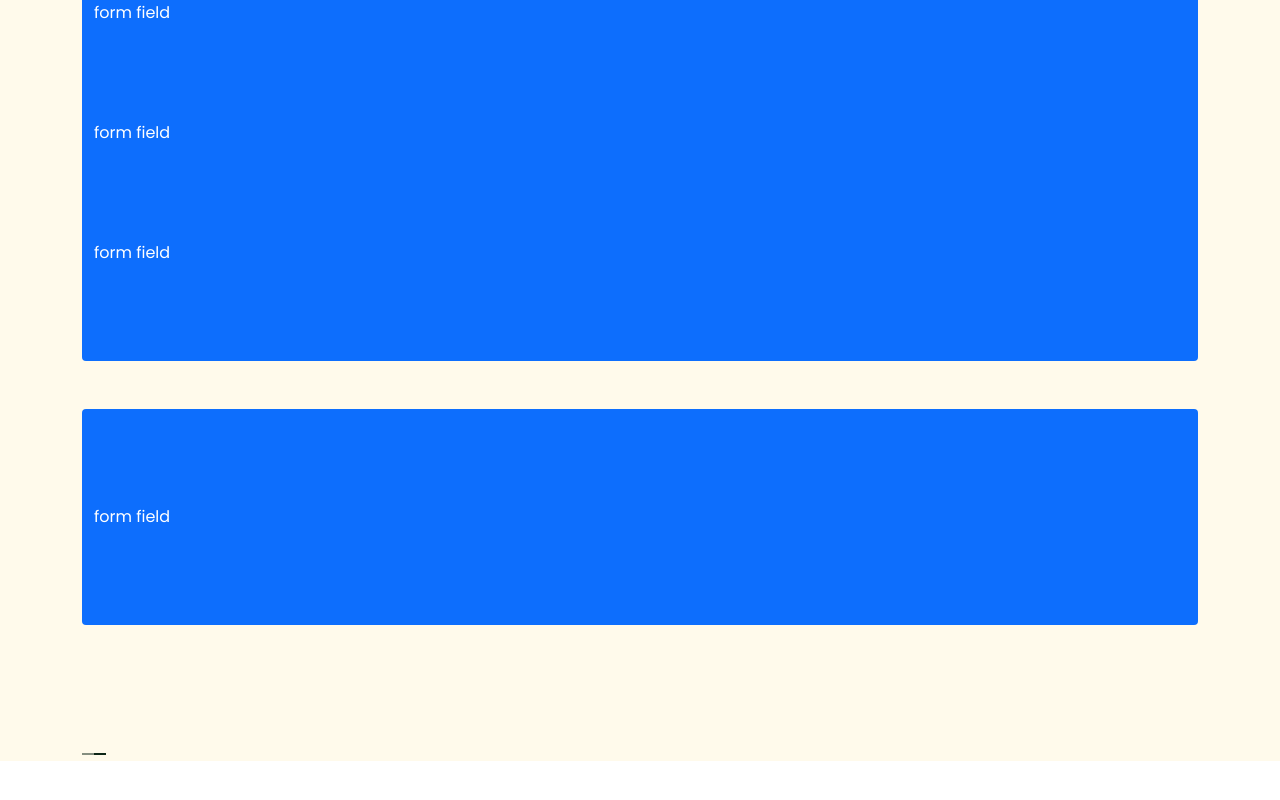
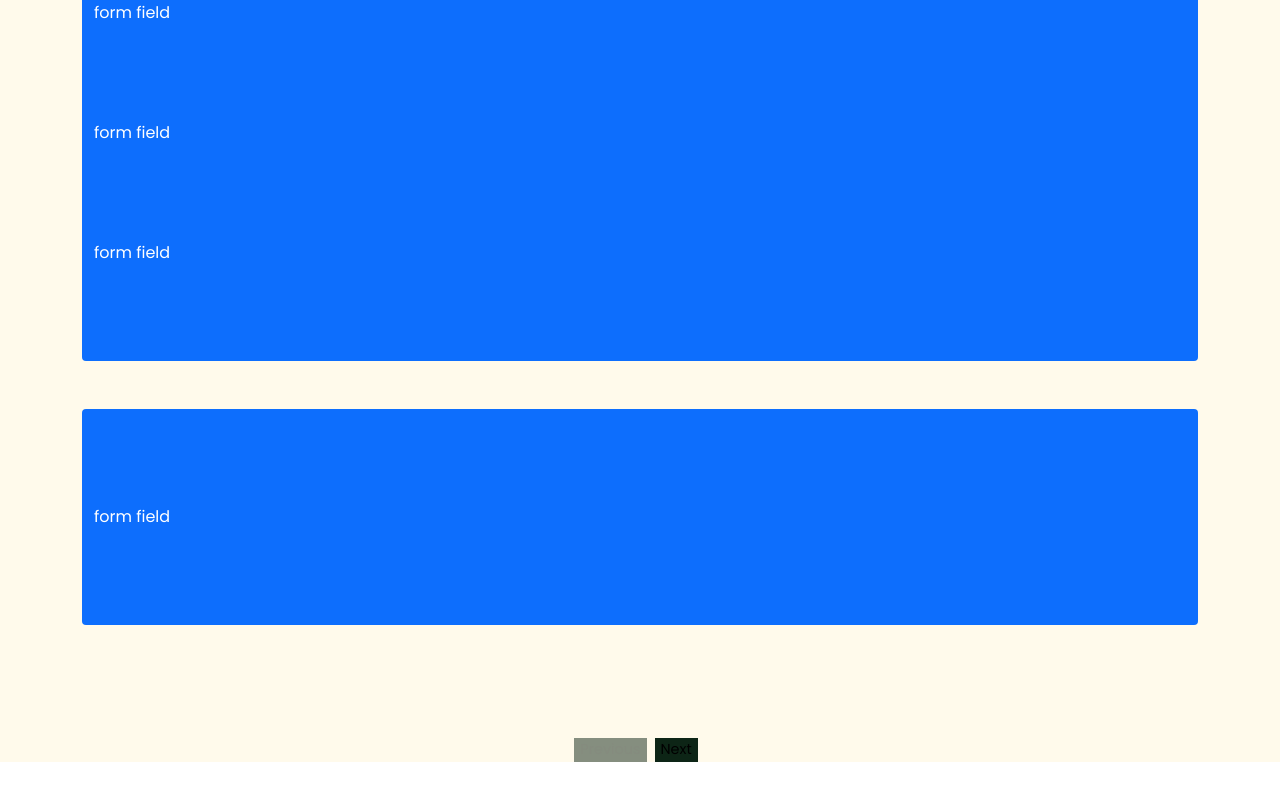
Before and after one commit to GaadMaiyaki/risk-app-form-client, a React (Create React App) app: page /form in a window 1280 px wide. Shown: the part 554-1354 px from the top of the page. Built offline with nearby package versions, Linux system fonts and the light colour scheme.

Commit message:
updated.

```diff
--- a/src/components/form-provider/index.tsx
+++ b/src/components/form-provider/index.tsx
@@ -12,8 +12,11 @@ import FormProccessor from "../form-processor";
 
 import { extractDataValue, validatorProcessor } from "../../utils";
 
-import { useRefs } from "./../../hooks/useRefs";
+import {useRefs} from "./../../hooks/useRefs";
+
 import Button from "../resuable/button";
+
+import { flatData } from "./../../utils/index";
 
 interface IFormProvider {
   data: Array<any>;
@@ -24,24 +27,14 @@ const FormProvider = ({ data }: IFormProvider) => {
     {
       currentSection,
       formSections,
-      section: currentFormSection,
+      section,
       shouldPrevious,
       shouldNext,
+      getNextSectionName,
+      getPreviousSectionName,
     },
     handleSectionChange,
   ] = useFormProcessor(data);
-
-  const [s, setS] = React.useState<any>({});
-
-  console.log(s, "this is s man");
-
-  const criteria = ({ isValid, dirty }: any) => {
-    if (!isValid) {
-      return true;
-    }
-
-    return false;
-  };
 
   const refs: {
     [key: string]: React.MutableRefObject<any>;
@@ -64,6 +57,7 @@ const FormProvider = ({ data }: IFormProvider) => {
     <Formik
       initialValues={extractDataValue(data)}
       validationSchema={validatorProcessor(Yup, currentSection)}
+      validateOnMount
       onSubmit={(v, f: any) => {
         console.log(v, "this is value", f, "this is error");
       }}
@@ -79,29 +73,52 @@ const FormProvider = ({ data }: IFormProvider) => {
                 refs={refs}
               />
 
-              <aside className="my-5">
+              <aside className="my-5 text-center">
                 <Button
-                  onClick={() => handleSectionChange("previous")}
-                  type="button"
+                  onClick={() => {
+                    //formik.isValid&&
+                    handleSectionChange("previous");
+
+                    //!formik.isValid && handleErr(formik.errors);
+                  }}
+                  type="submit"
                   title=""
                   color="primary"
                   size="lg"
-                  label=""
+                  label="Previous"
                   disabled={!shouldPrevious}
+                  classes="bg-none"
+                  renderComponent={() => null}
                 />
 
                 <Button
-                  onClick={() => handleSectionChange("next")}
-                  type="button"
+                  onClick={() => {
+                    //!formik.isValid && handleErr(formik.errors);
+
+                    //formik.isValid&&
+                    handleSectionChange("next");
+                  }}
+                  type="submit"
                   title=""
                   color="primary"
                   size="lg"
-                  label=""
+                  label="Next"
                   disabled={!shouldNext}
+                  classes="mx-2 bg-none"
+                  renderComponent={() => null}
                 />
+              </aside>
 
-                {currentFormSection === formSections.length && (
-                  <button className="btn btn-dark">submit form</button>
+              <aside className="text-center">
+                {section === formSections.length && (
+                  <Button
+                    type="submit"
+                    title="Submit Form"
+                    color="primary"
+                    size="lg"
+                    label="Next"
+                    classes="w-100 mb-3"
+                  />
                 )}
               </aside>
             </Form>
```
